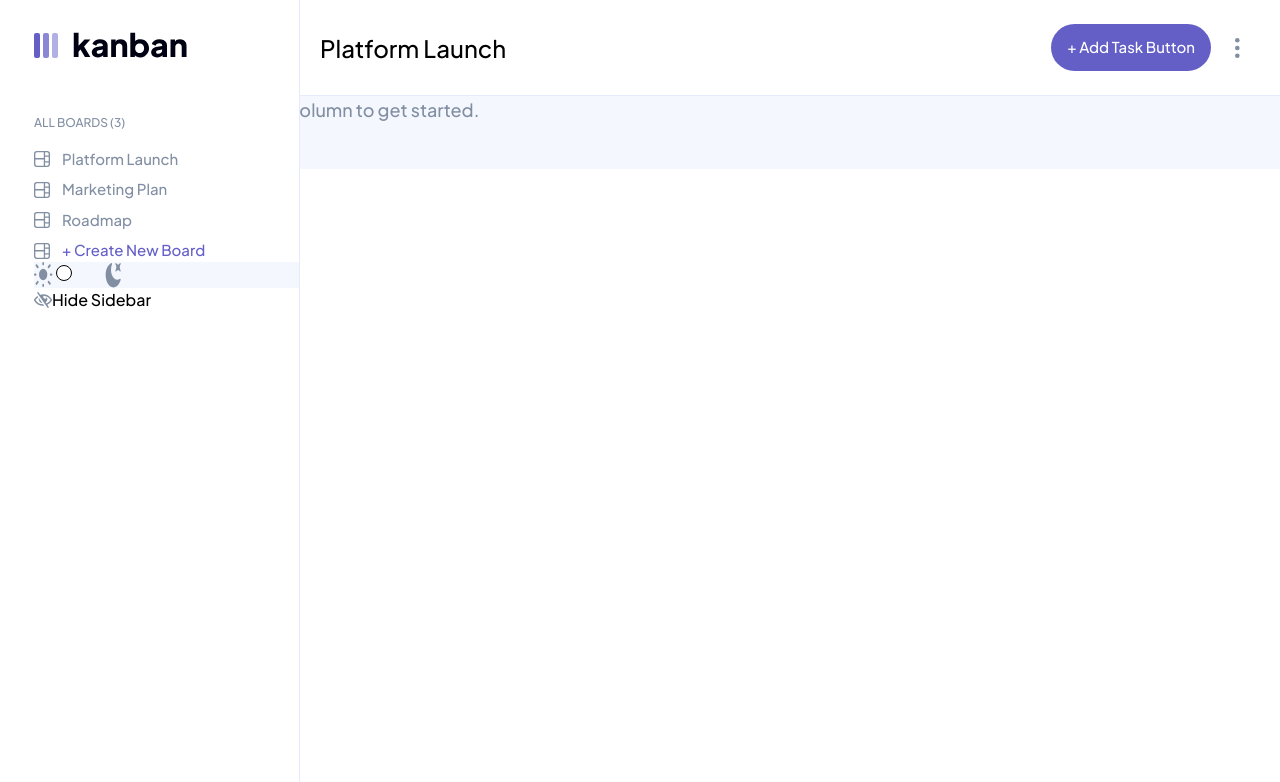
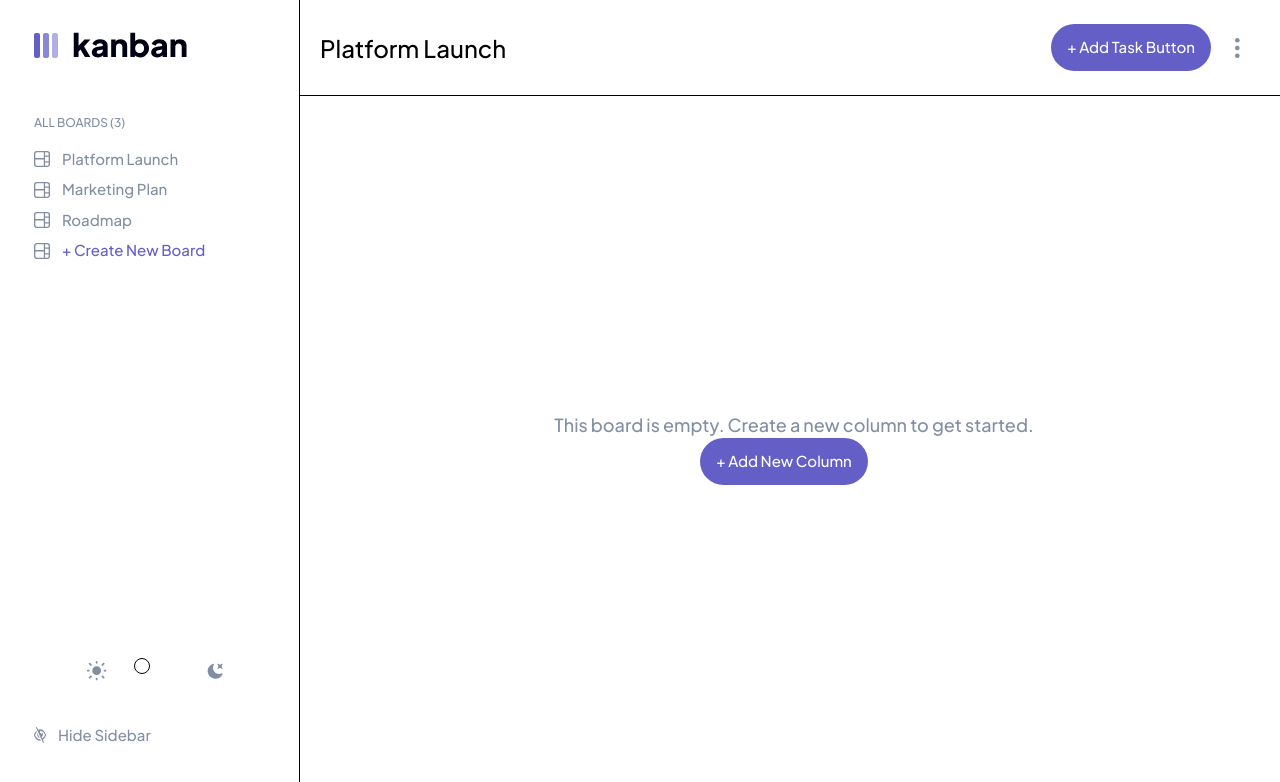
Before and after one commit to medaVyshnavi/kanbanTaskApp, a React (Create React App) app: page / in a window 1280 px wide. Shown: the top 782 px of the page. Built offline with nearby package versions, Linux system fonts and the light colour scheme.

Commit message:
dark theme

```diff
--- a/src/App.js
+++ b/src/App.js
@@ -1,9 +1,13 @@
 import Body from "./components/Body";
 import Header from "./components/Header";
 import Navbar from "./components/Navbar";
+import { useSelector } from "react-redux";
+
 function App() {
+  const darkMode = useSelector((state) => state.app.darkMode);
   return (
-    <div className="bg-light-bg">
+    <>
+      <div>
         <header>
           <Header />
         </header>
@@ -14,6 +18,7 @@ function App() {
           <Body />
         </body>
       </div>
+    </>
   );
 }
 
--- a/src/components/Body.js
+++ b/src/components/Body.js
@@ -1,10 +1,16 @@
 import React from "react";
 import Button from "./Button";
+import { useSelector } from "react-redux";
 
 const Body = () => {
+  const darkMode = useSelector((state) => state.app.darkMode);
   return (
-    <div>
-      <h1 className="text-lg text-medium-gray">
+    <div
+      className={`bg-${
+        darkMode ? "dark" : "light"
+      }-bg h-[88vh] flex flex-col justify-center items-center pl-72`}
+    >
+      <h1 className="text-lg text-medium-gray pl-5">
         This board is empty. Create a new column to get started.
       </h1>
       <Button text="+ Add New Column" />
--- a/src/components/Header.js
+++ b/src/components/Header.js
@@ -1,11 +1,19 @@
 import React from "react";
 import ellipsis from "../assets/icon-vertical-ellipsis.svg";
 import Button from "./Button";
+import { useSelector } from "react-redux";
 
 const Header = () => {
+  const darkMode = useSelector((state) => state.app.darkMode);
   return (
-    <div className="flex justify-between items-center bg-white pl-80 h-24 border-lines-light border-b-[1px]">
-      <h1 className="text-xl text-black">Platform Launch</h1>
+    <div
+      className={`flex justify-between items-center ${
+        darkMode ? "dark-gray" : "bg-white"
+      } pl-80 h-24 border-lines-${darkMode ? "dark" : "light"} border-b-[1px]`}
+    >
+      <h1 className={`text-xl text-${darkMode ? "white" : "black"}`}>
+        Platform Launch
+      </h1>
       <div className="flex justify-between items-center pr-10">
         <Button text="+ Add Task Button" />
         <img src={ellipsis} alt="ellipse" className="ml-6" />
--- a/src/components/NavFooter.js
+++ b/src/components/NavFooter.js
@@ -3,25 +3,38 @@ import lightTheme from "../assets/icon-light-theme.svg";
 import darkTheme from "../assets/icon-dark-theme.svg";
 import hidesidebar from "../assets/icon-hide-sidebar.svg";
 import showsidebar from "../assets/icon-show-sidebar.svg";
+import { useDispatch, useSelector } from "react-redux";
+import { changeTheme } from "../utils/appSlice";
 
 const Footer = () => {
+  const dispatch = useDispatch();
+  const darkMode = useSelector((state) => state.app.darkMode);
   return (
     <div>
-      <div className="bg-light-bg flex">
-        <img src={lightTheme} alt="light theme" />
-        <div>
-          <label class="relative inline-flex items-center cursor-pointer">
-            <input type="checkbox" value="" class="sr-only peer" />
-            <div class="w-10 h-5 peer-focus:outline-none peer-focus:ring-4 peer-focus:ring-purple dark:peer-focus:ring-purple rounded-full peer dark:bg-gray-700 peer-checked:after:translate-x-full rtl:peer-checked:after:-translate-x-full peer-checked:after:border-purple after:content-[''] after:absolute after:top-[3px] after:start-[3px] after:bg-white after:border-gray-300 after:border after:rounded-full after:h-4 after:w-4 after:transition-all dark:border-gray-600 peer-checked:bg-purple"></div>
-            <span class="ms-3 text-sm font-medium text-gray-900 dark:text-gray-300"></span>
+      <div
+        className={`bg-${
+          darkMode ? "dark" : "light"
+        }-bg flex rounded-md items-center justify-center mr-6 py-3 px-2 mt-96`}
+      >
+        <img src={lightTheme} alt="light theme" className="w-5 h-5" />
+        <div className="px-6">
+          <label className="relative inline-flex items-center cursor-pointer">
+            <input
+              type="checkbox"
+              value=""
+              className="sr-only peer"
+              onClick={() => dispatch(changeTheme())}
+            />
+            <div className="w-10 h-5 peer-focus:outline-none peer-focus:ring-4 peer-focus:ring-purple dark:peer-focus:ring-purple rounded-full peer dark:bg-purple peer-checked:after:translate-x-full rtl:peer-checked:after:-translate-x-full peer-checked:after:border-purple after:content-[''] after:absolute after:start-[3px] after:bg-white after:border-gray-300 after:border after:rounded-full after:h-4 after:w-4 after:transition-all dark:border-gray-600 peer-checked:bg-purple"></div>
+            <span className="ms-3 text-sm font-medium text-gray-900 dark:text-gray-300"></span>
           </label>
         </div>
 
-        <img src={darkTheme} alt="dark theme" />
+        <img src={darkTheme} alt="dark theme" className="w-4 h-4" />
       </div>
-      <div className="flex justify-start items-center">
-        <img src={hidesidebar} alt="side bar" />
-        <span>Hide Sidebar</span>
+      <div className="flex justify-start items-center mt-7">
+        <img src={hidesidebar} alt="side bar" className="h-4 w-6 pr-3" />
+        <span className="text-base text-medium-gray">Hide Sidebar</span>
       </div>
     </div>
   );
--- a/src/components/Navbar.js
+++ b/src/components/Navbar.js
@@ -6,9 +6,16 @@ import NavFooter from "./NavFooter";
 
 const Navbar = () => {
   const selector = useSelector((state) => state.board.allBoards);
+  const darkMode = useSelector((state) => state.app.darkMode);
   const board = selector.boards;
   return (
-    <nav className="bg-white h-screen w-[300px] absolute top-0 pt-8 pl-[34px] border-r-[1px] border-lines-light">
+    <nav
+      className={`bg-${
+        darkMode ? "dark-gray" : "white"
+      } h-screen w-[300px] absolute top-0 pt-8 pl-[34px] border-r-[1px] border-lines-${
+        darkMode ? "dark-gray" : "light"
+      }`}
+    >
       <div>
         <img src={Logo} alt="logo" />
         <h3 className="text-xs text-medium-gray pt-14 pb-2">
--- /dev/null
+++ b/src/utils/appSlice.js
@@ -0,0 +1,16 @@
+import { createSlice } from "@reduxjs/toolkit";
+
+const appSlice = createSlice({
+  name: "app",
+  initialState: {
+    darkMode: false,
+  },
+  reducers: {
+    changeTheme: (state) => {
+      state.darkMode = !state.darkMode;
+    },
+  },
+});
+
+export default appSlice.reducer;
+export const { changeTheme } = appSlice.actions;
--- a/src/utils/store.js
+++ b/src/utils/store.js
@@ -1,9 +1,11 @@
 import { configureStore } from "@reduxjs/toolkit";
 import boardSlice from "./boardSlice";
+import appSlice from "./appSlice";
 
 const appStore = configureStore({
   reducer: {
     board: boardSlice,
+    app: appSlice,
   },
 });
 
```
Lines whose indentation alone changed are shown as unchanged.
